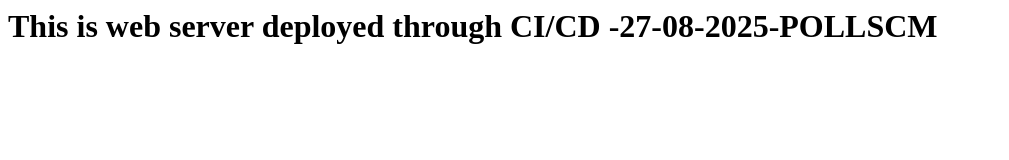
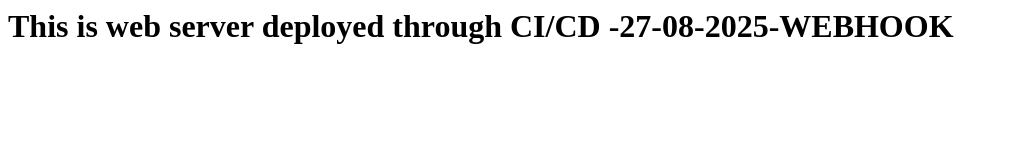
Before and after one commit to Mahammad07/batch25, a plain HTML site: page index.html in a window 1280 px wide. Shown: the whole page, without its empty margins (0-1009 px from the left). Drawn offline with Linux system fonts and the light colour scheme.

Commit message:
add webhook

```diff
--- a/index.html
+++ b/index.html
@@ -1 +1 @@
-<h1> This is web server deployed through CI/CD -27-08-2025-POLLSCM </h1>
+<h1> This is web server deployed through CI/CD -27-08-2025-WEBHOOK </h1>
```
